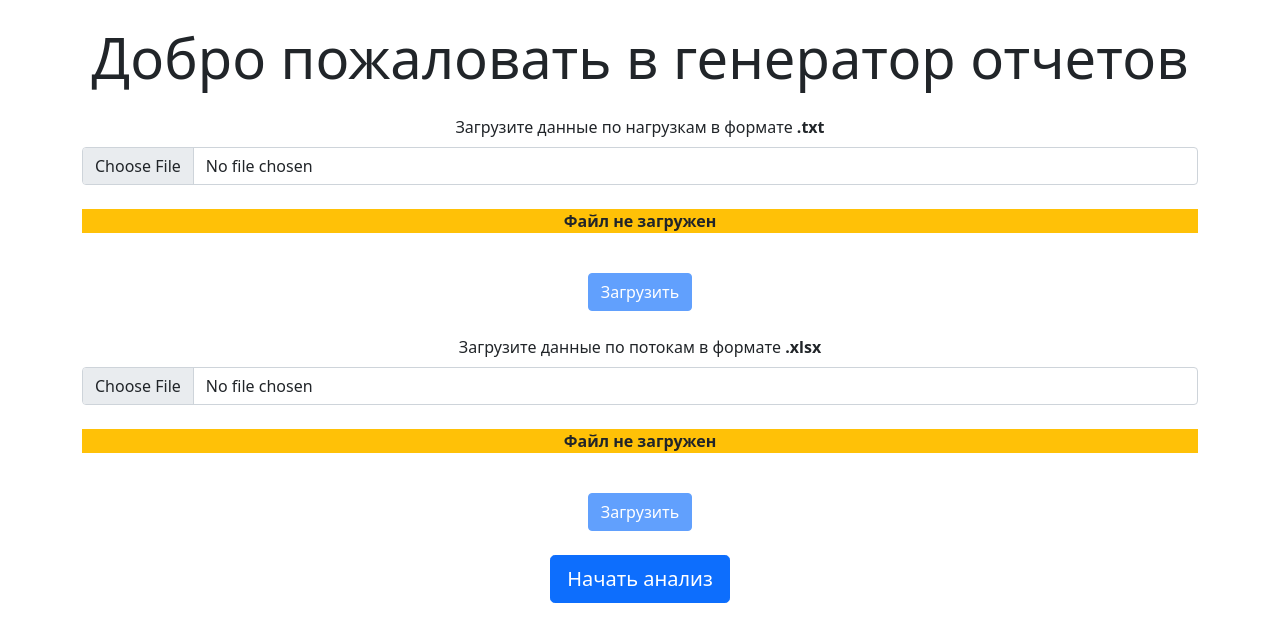
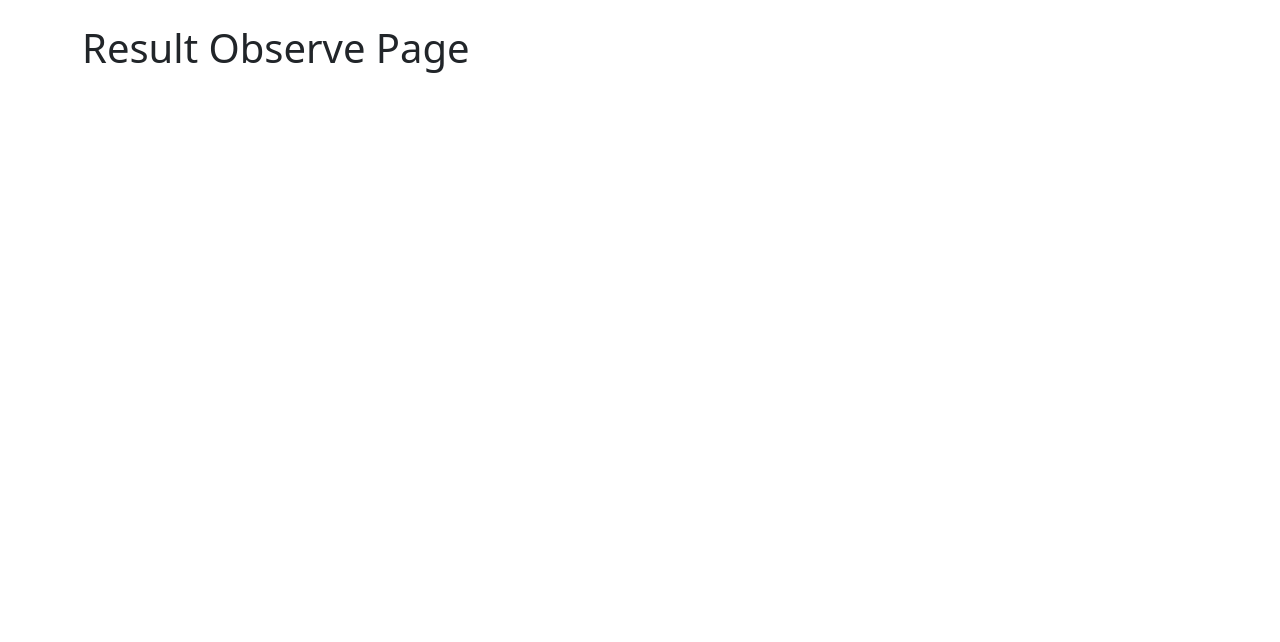
Before and after one commit to Rus-tam/report-generator-client, a React (Create React App) app: page /results in a window 1280 px wide. Shown: the top 642 px of the page. Built offline with nearby package versions, Linux system fonts and the light colour scheme.

Commit message:
global context start

```diff
--- a/package.json
+++ b/package.json
@@ -9,6 +9,7 @@
     "axios": "^0.26.1",
     "react": "^18.0.0",
     "react-dom": "^18.0.0",
+    "react-router-dom": "^6.3.0",
     "react-scripts": "5.0.1",
     "web-vitals": "^2.1.4"
   },
--- a/src/App.js
+++ b/src/App.js
@@ -1,13 +1,21 @@
 import React from "react";
+import { BrowserRouter as Router, Route, Routes } from "react-router-dom";
 import FileUpload from "./components/FileUpload";
+import ResultObserve from "./components/resultObserve";
+import { WorkingProvider } from "./context/workingContext";
 
 const App = () => {
   return (
-    <div className="container mt-4">
-      <h1 className="display-4 text-center mb-4">Добро пожаловать в генератор отчетов</h1>
-
-      <FileUpload />
-    </div>
+    <WorkingProvider>
+      <Router>
+        <div className="container mt-4">
+          <Routes>
+            <Route exact path="/" element={<FileUpload />}></Route>
+            <Route path="/results" element={<ResultObserve />}></Route>
+          </Routes>
+        </div>
+      </Router>
+    </WorkingProvider>
   );
 };
 
--- a/src/components/FileUpload.jsx
+++ b/src/components/FileUpload.jsx
@@ -5,6 +5,8 @@ import XlsxFileUpload from "./FileUploadFragment/XlsxFileUpload";
 const FileUpload = () => {
   return (
     <div className="mb-4 text-center">
+      <h1 className="display-4 text-center mb-4">Добро пожаловать в генератор отчетов</h1>
+
       <TxtFileUpload />
       <XlsxFileUpload />
 
--- a/src/components/FileUploadFragment/TxtFileUpload.jsx
+++ b/src/components/FileUploadFragment/TxtFileUpload.jsx
@@ -1,11 +1,21 @@
-import React, { Fragment, useState } from "react";
+import React, { Fragment, useState, useContext, useEffect } from "react";
+import WorkingContext from "../../context/workingContext";
 import axios from "axios";
 
 const TxtFileUpload = () => {
+  const { txtUploaded, setTxtUploaded } = useContext(WorkingContext);
+
+  console.log("TxtFileUpload", txtUploaded);
+
   const [txtFile, setTxtFile] = useState("");
   const [isSelected, setIsSelected] = useState(false);
   const [textColor, setTextColor] = useState("bg-warning");
   const [status, setStatus] = useState("Файл не загружен");
+
+  useEffect(() => {
+    console.log("TxtFileUpload", txtUploaded);
+    setTxtUploaded(true);
+  }, []);
 
   // Непонятно почему не работает через useState
   let isUploaded = false;
--- /dev/null
+++ b/src/components/resultObserve.jsx
@@ -0,0 +1,11 @@
+import React from "react";
+
+const ResultObserve = () => {
+  return (
+    <div>
+      <h1>Result Observe Page</h1>
+    </div>
+  );
+};
+
+export default ResultObserve;
--- /dev/null
+++ b/src/context/workingContext.js
@@ -0,0 +1,21 @@
+import React, { createContext, useState } from "react";
+import PropTypes from "prop-types";
+
+const WorkingContext = createContext();
+
+export const WorkingProvider = ({ children }) => {
+  const [txtUploaded, setTxtUploaded] = useState(false);
+  const [xlsxUploaded, setXlsxUploaded] = useState(false);
+
+  return (
+    <WorkingContext.Provider value={{ txtUploaded, setTxtUploaded, xlsxUploaded, setXlsxUploaded }}>
+      {children}
+    </WorkingContext.Provider>
+  );
+};
+
+WorkingProvider.propTypes = {
+  children: PropTypes.any,
+};
+
+export default WorkingContext;
```
Also changed, not shown: .eslintrc.json, 1 other file (tests, documents, lock files or other folders).
